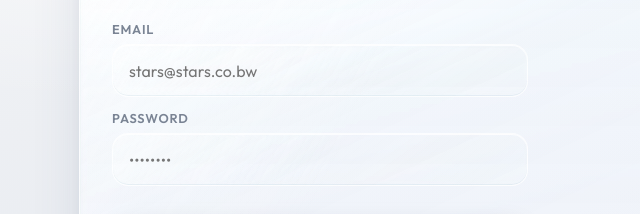
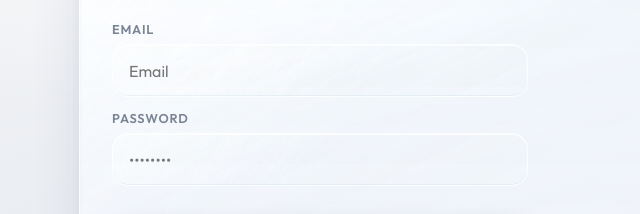
Before and after one commit to FuturifyDesigns/S.T.A.R.S, a plain HTML site: page admin.html in a window 1280 px wide. Shown: the part 198-412 px from the top of the page, 11-651 px from the left. Drawn offline with nearby package versions, Linux system fonts and the light colour scheme.

Commit message:
Remove the admin email from the login field placeholder.
Co-authored-by: Cursor <cursoragent@cursor.com>

```diff
--- a/admin.html
+++ b/admin.html
@@ -21,7 +21,7 @@
       <form class="admin__login" id="admin-login-form" novalidate>
         <label class="field">
           <span>Email</span>
-          <input type="email" name="email" autocomplete="username" required placeholder="stars@stars.co.bw" />
+          <input type="email" name="email" autocomplete="username" required placeholder="Email" />
         </label>
         <label class="field">
           <span>Password</span>
```
